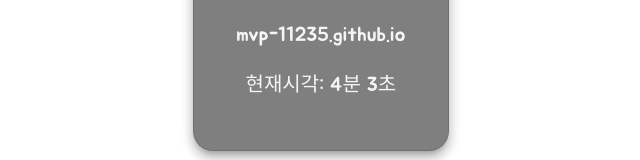
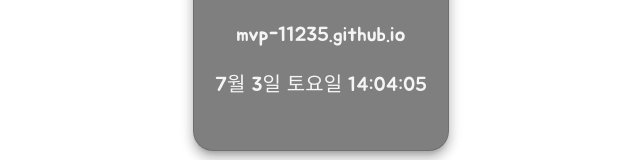
Before and after one commit to mvp-11235/mvp-11235.github.io, a plain HTML site: page index.html in a window 1280 px wide. Shown: the part 426-586 px from the top of the page, without its empty margins (319-959 px from the left). Drawn offline with nearby package versions, Linux system fonts and the light colour scheme.

Commit message:
Update index.html

```diff
--- a/index.html
+++ b/index.html
@@ -27,23 +27,32 @@
         </p>
         <p style="color: whitesmoke;">mvp-11235.github.io</p>
         <p style="color: whitesmoke;">
-            현재시각:
-            <span id="minutes">0</span>분
-            <span id="seconds">0</span>초
+            <span id="clock">clock</span>
         </p>
              <script>
-                const date = new Date();
-                let second = date.getSeconds();
-                let minute = date.getMinutes();
+                var clockTarget = document.getElementById("clock");
 
-                document.getElementById('minutes').innerHTML = minute;
-                document.getElementById('seconds').innerHTML = second + 3;
+                function clock() {
+                    var date = new Date();
 
-                setInterval(() => {
-                    document.getElementById('minutes').innerHTML = minute++;
-                }, 60000);
+                    // date Object를 받기
+                    var month = date.getMonth();
+                    var clockDate = date.getDate();
+                    var day = date.getDay();
+                    var week = ['일', '월', '화', '수', '목', '금', '토'];
+                    var hours = date.getHours();
+                    var minutes = date.getMinutes();
+                    var seconds = date.getSeconds();
+                    clockTarget .innerText = `${month+1}월 ${clockDate}일 ${week[day]}요일  ` + `${hours < 10 ? `0${hours}` : hours}:${minutes < 10 ? `0${minutes }`  : minutes }:${seconds < 10 ? `0${seconds }`  : seconds }`;
+                }
 
+                function init() {
+                    clock();
 
+                    setInterval(clock, 1000);
+                }
+
+                init();
             </script>
         </p>
     </div>
```
